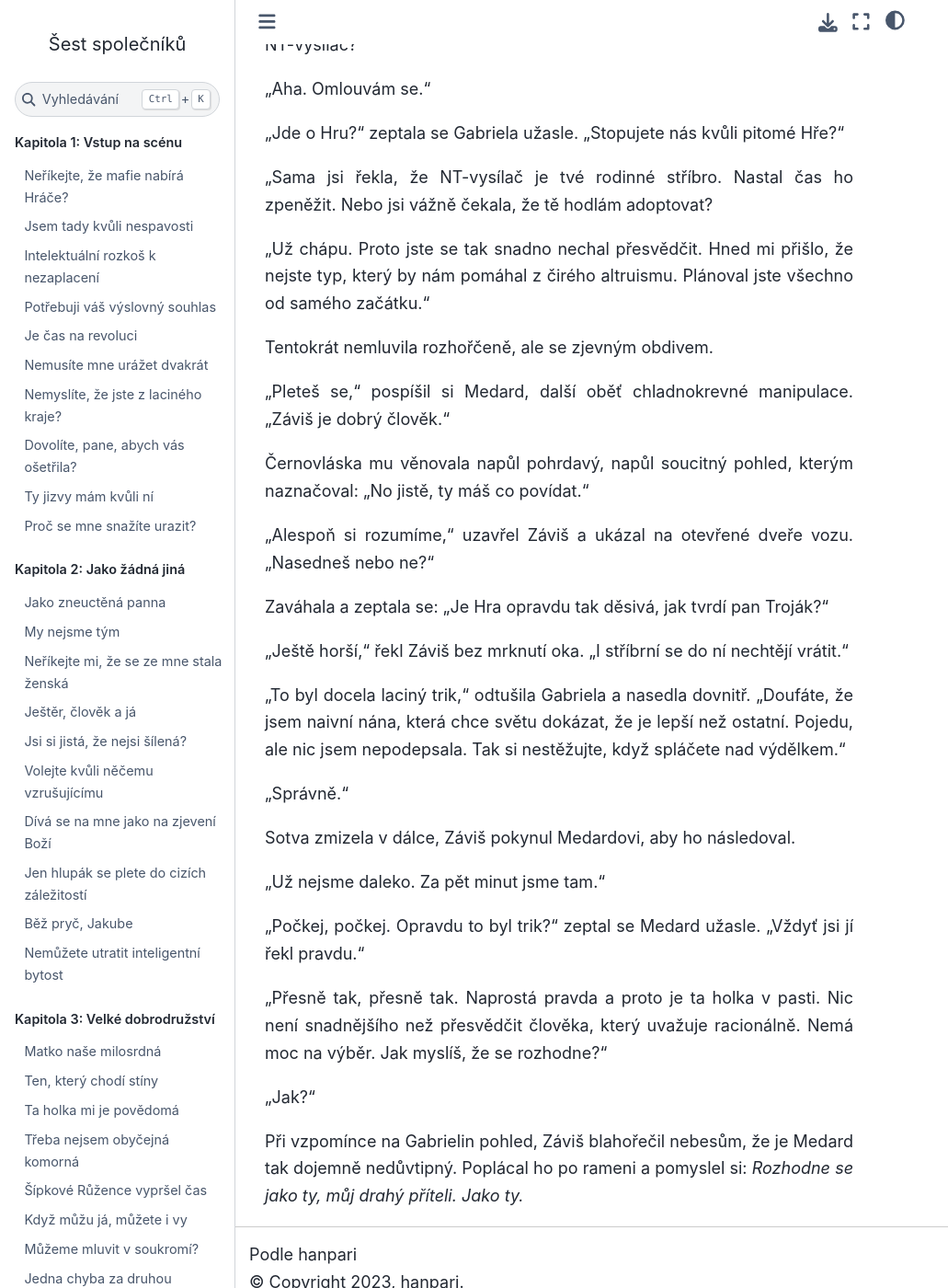
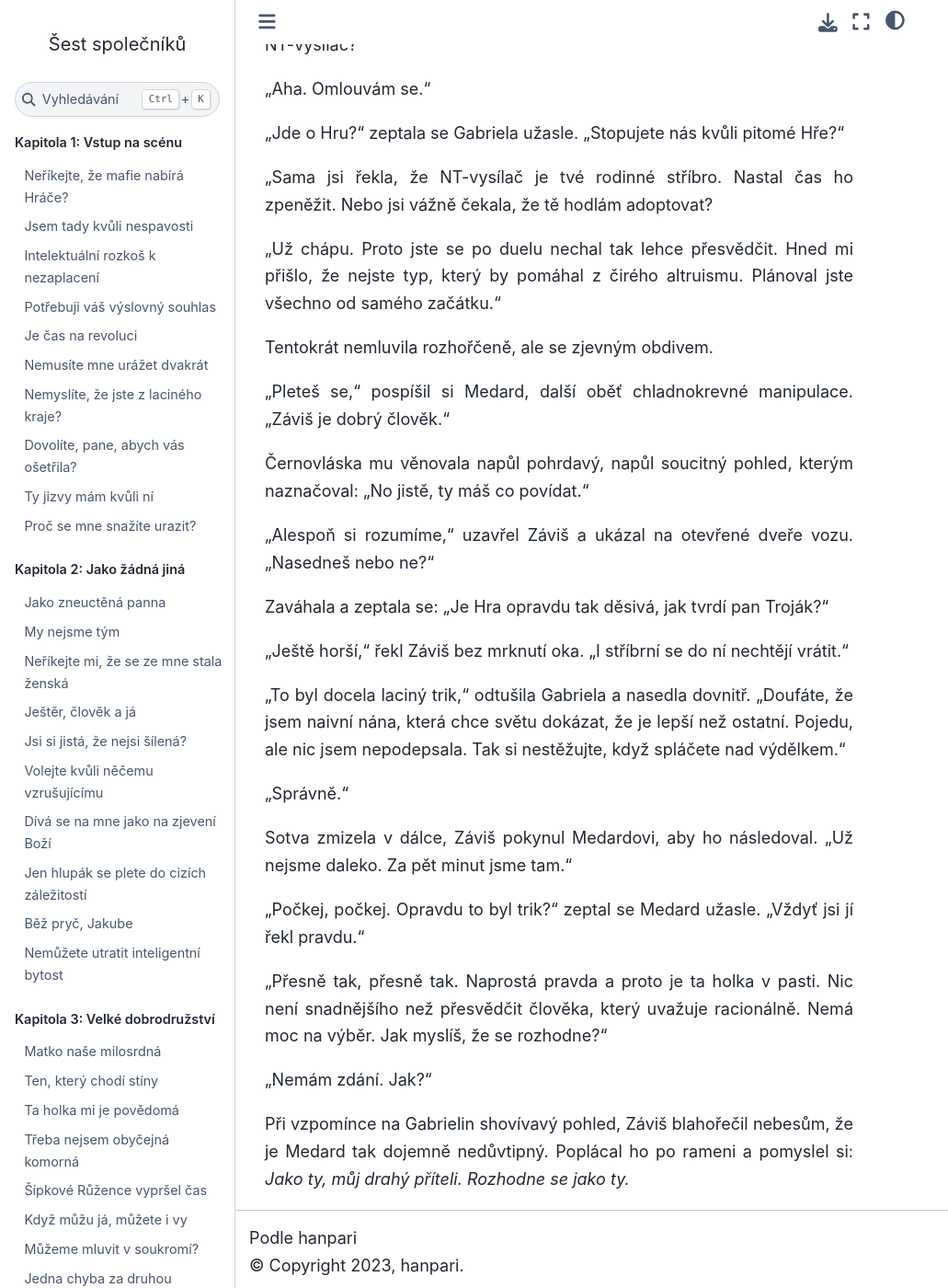
Before and after one commit to hanpari/sest-spolecniku, a Sphinx documentation site: the page built from source/sest_spolecniku/003-velke-dobrodruzstvi/10.md, in a window 1280 px wide and 1400 px high, scrolled down 5997 px. Shown: the whole window at 92% size, without its empty margins (0-1031 px from the left). Built offline with Sphinx 7.4.7 and the Sphinx Book theme 1.1.4, drawn with Linux system fonts in a browser that asks for light colours; some of the changed text lies outside the part shown.

Commit message:
Update 10.md

```diff
--- a/source/sest_spolecniku/003-velke-dobrodruzstvi/10.md
+++ b/source/sest_spolecniku/003-velke-dobrodruzstvi/10.md
@@ -152,7 +152,7 @@ Medard se zatvářil, jako by kousl do šťovíku. "Asi bych to neměl říkat,"
 
 "Sama jsi řekla, že NT-vysílač je tvé rodinné stříbro. Nastal čas ho zpeněžit. Nebo jsi vážně čekala, že tě hodlám adoptovat?
 
-"Už chápu. Proto jste se tak snadno nechal přesvědčit. Hned mi přišlo, že nejste typ, který by nám pomáhal z čirého altruismu. Plánoval jste všechno od samého začátku."
+"Už chápu. Proto jste se po duelu nechal tak lehce přesvědčit. Hned mi přišlo, že nejste typ, který by pomáhal z čirého altruismu. Plánoval jste všechno od samého začátku."
 
 Tentokrát nemluvila rozhořčeně, ale se zjevným obdivem.
 
@@ -170,16 +170,14 @@ Zaváhala a zeptala se: "Je Hra opravdu tak děsivá, jak tvrdí pan Troják?"
 
 "Správně."
 
-Sotva zmizela v dálce, Záviš pokynul Medardovi, aby ho následoval.
-
-"Už nejsme daleko. Za pět minut jsme tam."
+Sotva zmizela v dálce, Záviš pokynul Medardovi, aby ho následoval. "Už nejsme daleko. Za pět minut jsme tam."
 
 "Počkej, počkej. Opravdu to byl trik?" zeptal se Medard užasle. "Vždyť jsi jí řekl pravdu."
 
 "Přesně tak, přesně tak. Naprostá pravda a proto je ta holka v pasti. Nic není snadnějšího než přesvědčit člověka, který uvažuje racionálně. Nemá moc na výběr. Jak myslíš, že se rozhodne?"
 
-"Jak?"
+"Nemám zdání. Jak?"
 
-Při vzpomínce na Gabrielin pohled, Záviš blahořečil nebesům, že je Medard tak dojemně nedůvtipný. Poplácal ho po rameni a pomyslel si: *Rozhodne se jako ty, můj drahý příteli. Jako ty.*
+Při vzpomínce na Gabrielin shovívavý pohled, Záviš blahořečil nebesům, že je Medard tak dojemně nedůvtipný. Poplácal ho po rameni a pomyslel si: *Jako ty, můj drahý příteli. Rozhodne se jako ty.*
 
 <gabriela na ceste od trojakovych.jfif>
```
Also changed, not shown: other parts of source/sest_spolecniku/003-velke-dobrodruzstvi/10.md (+3 -3 lines).
